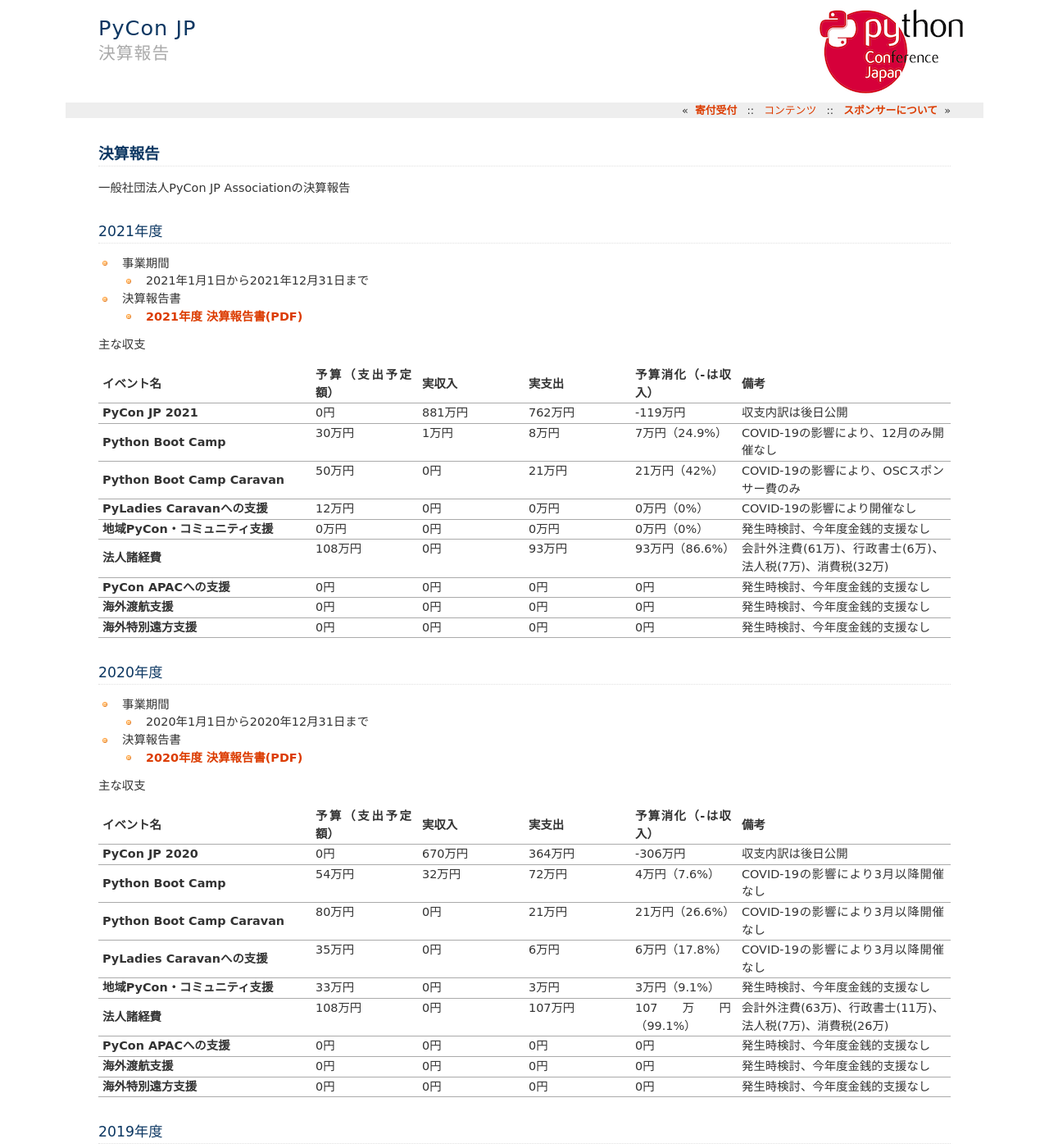
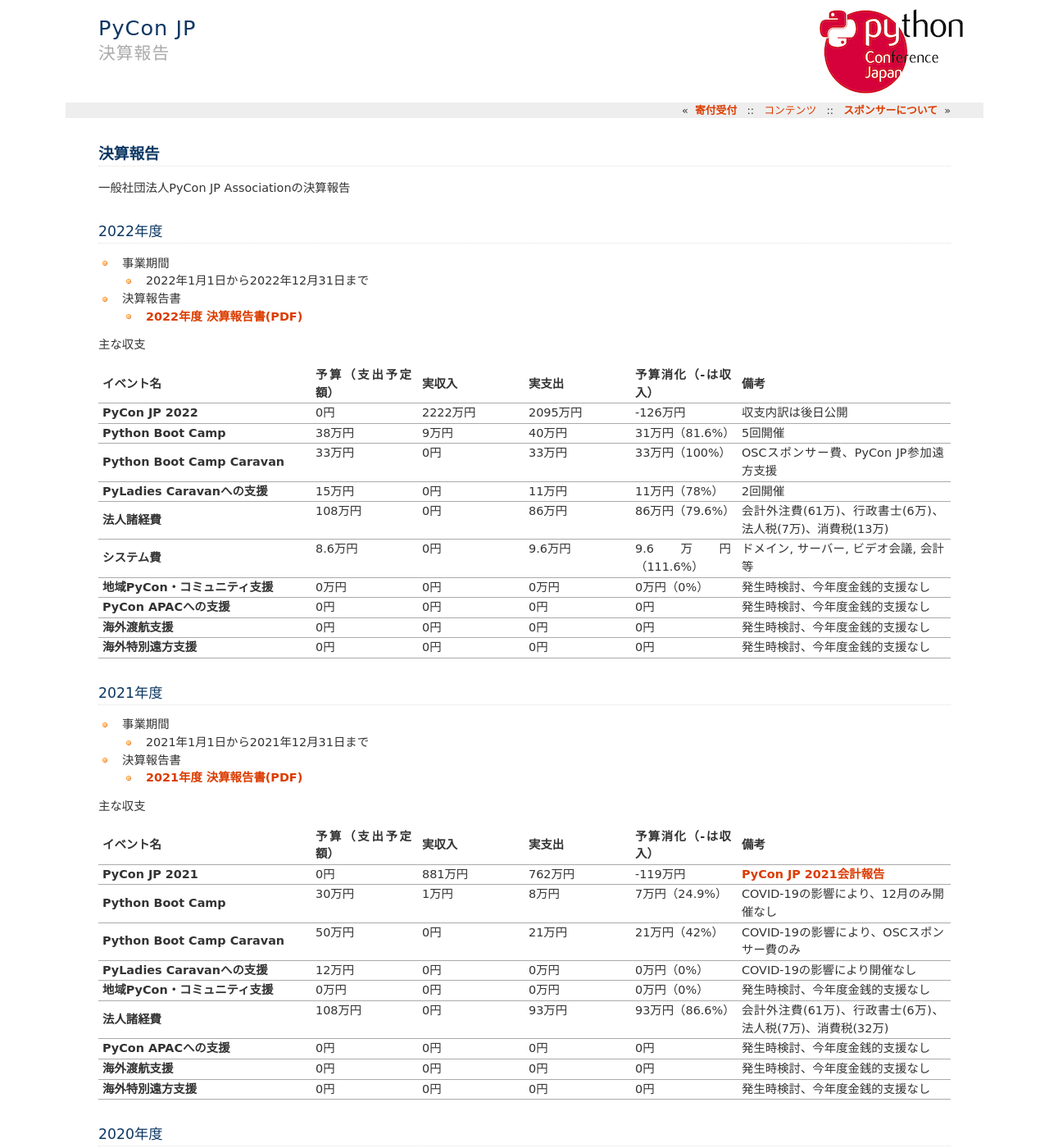
Before and after one commit to pyconjp/www.pycon.jp, a Sphinx documentation site: the page built from source/annualreport/index.rst, in a window 1280 px wide and 1400 px high. Shown: the whole window at 82% size. Built offline with Sphinx 7.4.7, drawn with Linux system fonts in a browser that asks for light colours.

Commit message:
add annual report 2022

```diff
--- a/source/annualreport/index.rst
+++ b/source/annualreport/index.rst
@@ -3,6 +3,103 @@
 ==========
 
 一般社団法人PyCon JP Associationの決算報告
+
+2022年度
+================
+
+- 事業期間
+
+  - 2022年1月1日から2022年12月31日まで
+
+- 決算報告書
+
+  - `2022年度 決算報告書(PDF)`__
+
+.. __: https://drive.google.com/file/d/1C4-9Ptf0_4cvBUHgjHwNeY0wtETTDHd1/view
+
+主な収支
+
+.. list-table::
+   :header-rows: 1
+   :stub-columns: 1
+   :widths: 2,1,1,1,1,2
+
+   - - イベント名
+     - 予算（支出予定額）
+     - 実収入
+     - 実支出
+     - 予算消化（-は収入）
+     - 備考
+
+   - - PyCon JP 2022
+     - 0円
+     - 2222万円
+     - 2095万円
+     - -126万円
+     - 収支内訳は後日公開
+
+   - - Python Boot Camp
+     - 38万円
+     - 9万円
+     - 40万円
+     - 31万円（81.6%）
+     - 5回開催
+
+   - - Python Boot Camp Caravan
+     - 33万円
+     - 0円
+     - 33万円
+     - 33万円（100%）
+     - OSCスポンサー費、PyCon JP参加遠方支援
+
+   - - PyLadies Caravanへの支援
+     - 15万円
+     - 0円
+     - 11万円
+     - 11万円（78%）
+     - 2回開催
+
+   - - 法人諸経費
+     - 108万円
+     - 0円
+     - 86万円
+     - 86万円（79.6%）
+     - 会計外注費(61万)、行政書士(6万)、法人税(7万)、消費税(13万)
+
+   - - システム費
+     - 8.6万円
+     - 0円
+     - 9.6万円
+     - 9.6万円（111.6%）
+     - ドメイン, サーバー, ビデオ会議, 会計等
+
+   - - 地域PyCon・コミュニティ支援
+     - 0万円
+     - 0円
+     - 0万円
+     - 0万円（0%）
+     - 発生時検討、今年度金銭的支援なし
+
+   - - PyCon APACへの支援
+     - 0円
+     - 0円
+     - 0円
+     - 0円
+     - 発生時検討、今年度金銭的支援なし
+
+   - - 海外渡航支援
+     - 0円
+     - 0円
+     - 0円
+     - 0円
+     - 発生時検討、今年度金銭的支援なし
+
+   - - 海外特別遠方支援
+     - 0円
+     - 0円
+     - 0円
+     - 0円
+     - 発生時検討、今年度金銭的支援なし
 
 
 2021年度
@@ -37,7 +134,7 @@
      - 881万円
      - 762万円
      - -119万円
-     - 収支内訳は後日公開
+     - `PyCon JP 2021会計報告 <https://pyconjp.blogspot.com/2022/03/pyconjp2021accounting.html>`_
 
    - - Python Boot Camp
      - 30万円
@@ -129,7 +226,7 @@
      - 670万円
      - 364万円
      - -306万円
-     - 収支内訳は後日公開
+     - `PyCon JP 2020収支報告 <https://pyconjp.blogspot.com/2021/03/pyconjp2020-financial-statement.html>`_
 
    - - Python Boot Camp
      - 54万円
```
